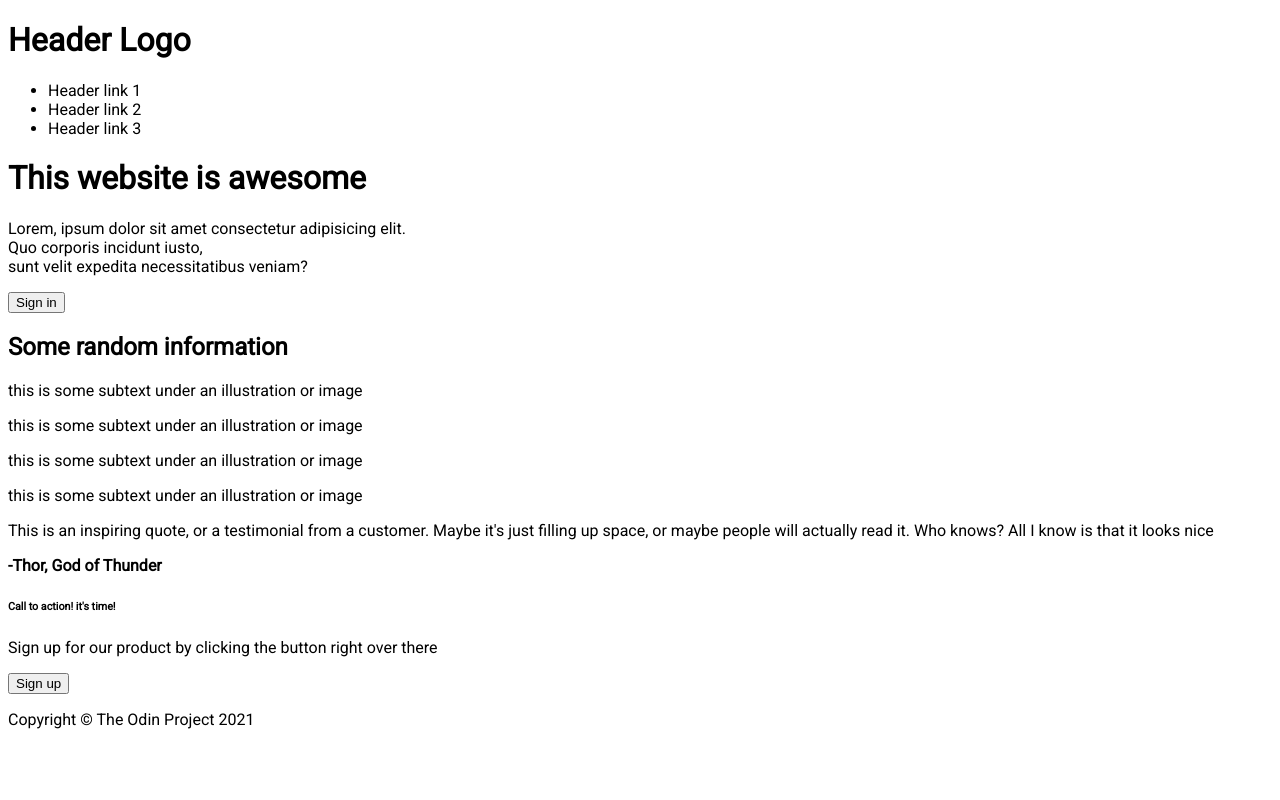
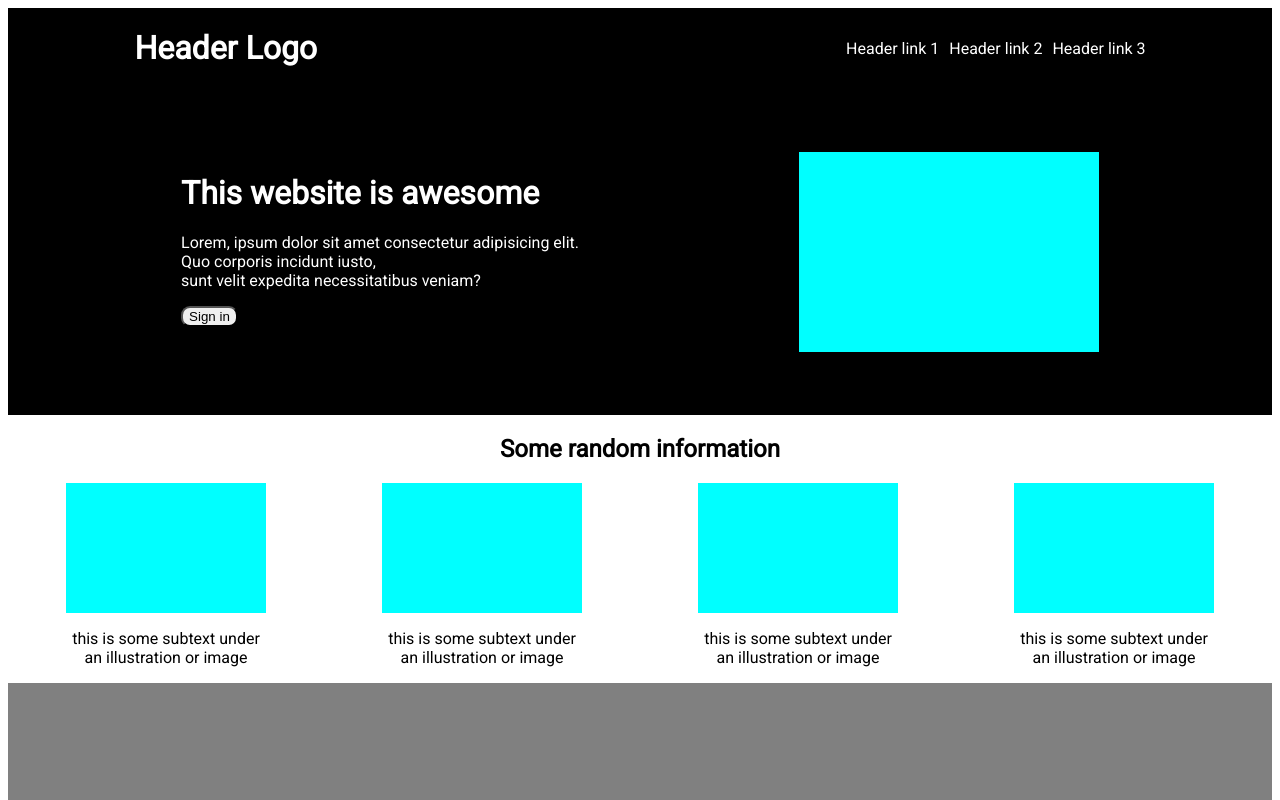
Before and after one commit to Adebisi1234/cat-landing-page, a plain HTML site: page index.html in a window 1280 px wide. Shown: the top 800 px of the page. Drawn offline with Linux system fonts and the light colour scheme.

Commit message:
redoing the project. It got deleted by mistake

```diff
--- a/style.css
+++ b/style.css
@@ -2,4 +2,107 @@
 
 body {
     font-family: 'Roboto', sans-serif;
+    color: white;
 }
+
+header, footer,main {
+    display: flex;
+    background-color: black;
+}
+
+header {
+    padding: 0 10%;
+    justify-content: space-between;
+    align-items: center;
+}
+
+ul {
+    display: flex;
+    padding: 0;
+    gap: 10px;
+    margin: 0;
+}
+
+button {
+    border-radius: 9px;
+}
+
+li {
+    list-style: none;
+}
+.placeholder {
+    flex-shrink: 0;
+    width: 300px;
+    height: 200px;
+    background-color: aqua;
+}
+
+.blue {
+    padding: 5%;
+    display: flex;
+    align-items: center;
+    justify-content: space-between;
+    background-color: blue;
+    flex: 1;
+}
+
+.review {
+    display: flex;
+    flex-direction: column;
+    padding: 15%;
+    background-color: gray;
+}
+
+strong {
+    align-self: flex-end;
+}
+.sign {
+    display: flex;
+    justify-content: center;
+    align-items: center;
+    padding: 10%;
+}
+
+.blue button {
+    background-color: blue;
+    color: white;
+    border-color: white;
+}
+
+main {
+    display: flex;
+    justify-content: space-around;
+    padding: 5%;
+}
+
+section h2 {
+    text-align: center;
+    color: black;
+}
+
+.container {
+    display: flex;
+    justify-content: space-around;
+    flex-wrap: wrap;
+}
+
+.img {
+    height: 200px;
+    width: 200px;
+    background-color: aqua;
+}
+
+.item {
+    display: flex;
+    flex-direction: column;
+    align-items: center;
+    color: black;
+    height: 200px;
+    width: 200px;
+    text-align: center;
+}
+
+footer {
+    justify-content: center;
+    align-items: center;
+}
```
Also changed, not shown: 1 other file.
